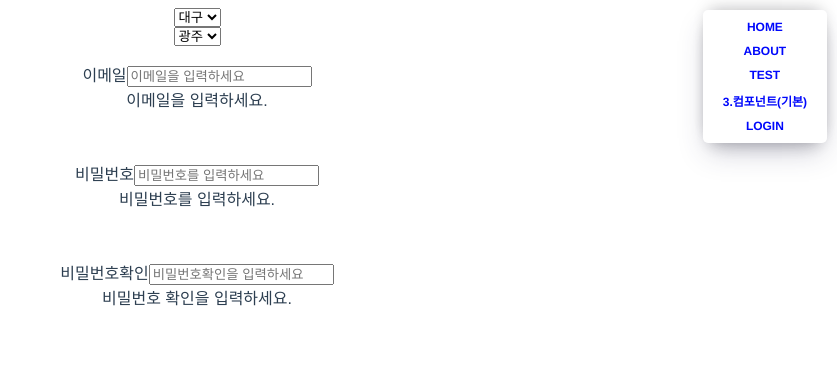
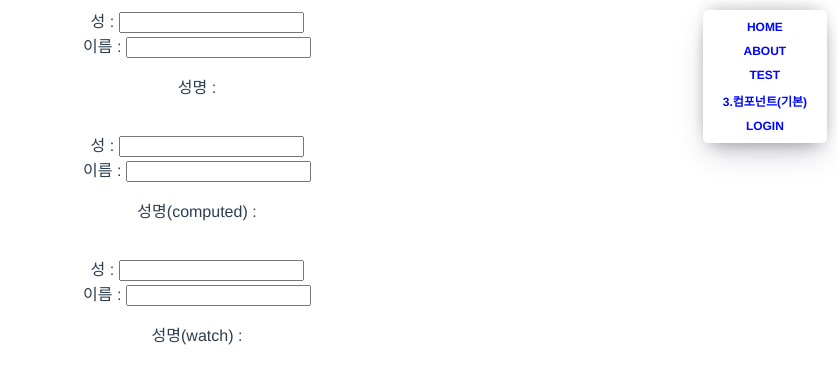
Before and after one commit to Darae0415/Vue_Project, a Vue app: page /test in a window 1280 px wide. Shown: the top 384 px of the page, without its empty margins (443-1280 px from the left). Built offline with nearby package versions, Linux system fonts and the light colour scheme.

Commit message:
8/1최종본

```diff
--- a/src/views/TestView.vue
+++ b/src/views/TestView.vue
@@ -1,122 +1,57 @@
 <template>
 <div>
-  <select name="" id="">
-    <option value="서울">서울</option>
-    <option value="부산">부산</option>
-    <option value="대구" selected>대구</option>
-    <option value="수원">수원</option>
-    <option value="광주">광주</option>
-  </select>
+  <label> 성 : <input type="text" v-model="familyName1" @input="makeFullName"></label><br/>
+  <label> 이름 : <input type="text" v-model="Name1" @input="makeFullName"></label><br/>
+  <p>성명 : {{fullName1}}</p><br/>
 </div>
 <div>
-  <select v-model="city" @change="changeCity">
-    <option value="서울">서울</option>
-    <option value="부산">부산</option>
-    <option value="대구">대구</option>
-    <option value="수원">수원</option>
-    <option value="광주">광주</option>
-  </select>
-  <p>{{message}}</p>
+  <label> 성 : <input type="text" v-model="familyName2"></label><br/>
+  <label> 이름 : <input type="text" v-model="Name2"></label><br/>
+  <p>성명(computed) : {{makeFullName2}}</p><br/>
 </div>
 <div>
-    <p><label >이메일<input type="text" placeholder="이메일을 입력하세요"
-    v-model="emailValue"
-    @input="changeEmail"></label><br/><span>{{msgEmail}}</span></p><br/>
-    <!-- 8자이상 숫자문자조합 @#제외 비번과 비번확인 일치 -->
-    <p><label >비밀번호<input type="text"
-    v-model="pwd1"
-    @input="changePwd"  placeholder="비밀번호를 입력하세요"></label><br/>
-    <span>{{msgPwd1}}</span></p><br/>
-    <p><label >비밀번호확인<input type="text"
-    v-model='pwd2'
-    @input="changePwd2" placeholder="비밀번호확인을 입력하세요"></label><br/>
-    <span>{{msgPwd2}}</span></p><br/>
-  </div>
+  <label> 성 : <input type="text" v-model="familyName3"></label><br/>
+  <label> 이름 : <input type="text" v-model="Name3"></label><br/>
+  <p>성명(watch) : {{makeFullName3}}</p><br/>
+</div>
 </template>
 
 <script>
 export default {
   name: 'TestView',
   components: {
-
   },
   data() {
     return {
-      city:'광주',
-      message:'',
-      emailValue:'',
-      msgEmail:'이메일을 입력하세요.',
-      pwd1:'',
-      pwd2:'',
-      msgPwd1:'비밀번호를 입력하세요.',
-      msgPwd2:'비밀번호 확인을 입력하세요.',
+      fullName1:'',
+      familyName1:'',
+      Name1:'',
+
+      familyName2:'',
+      Name2:'',
+
+      familyName3:'',
+      Name3:'',
+
     };
   },
-  methods: {
-    checkPwd(pwd){
-        let msg = '';
-        // 문자열길이
-        const len = pwd.length;
-        // 문자포함
-        const hasWord = /[a-zA-Z]/.test(pwd);
-        // 숫자포함
-        const hasNum = /[\d]/.test(pwd);
-        // 금지어포함여부
-        const hasForbid = /[@#]/.test(pwd);
-        if(len < 8) {
-            msg='비밀번호는 8자리 이상이어야 합니다.';
-        } else if(!hasWord) {
-            msg='비밀번호에는 문자가 포함되어야 합니다.';
-        } else if(!hasNum) {
-            msg='비밀번호에는 숫자가 포함되어야 합니다.';
-        } else if(hasForbid) {
-            msg='@, # 금지단어입니다.';
-        } else{
-            msg='';
-        }
-        return msg;
+  watch:{
+    familyName3(){
+      this.makeFullName3 = this.familyName3+ ' '+this.Name3;
     },
-    changePwd(){
-        let msg = this.checkPwd(this.pwd1);
-        if(msg === ''){
-            msg='비밀번호가 유효합니다.';
-        }
-        this.msgPwd1 = msg;
-    },
-    changePwd2(){
-        let msg = this.checkPwd(this.pwd2);
-        if(msg == ''){
-            if(this.pwd1 === this.pwd2){
-                msg='비밀번호확인이 일치합니다.';
-            } else{
-                msg='비밀번호확인이 일치하지 않습니다.'
-            }
-        }
-        this.msgPwd2 = msg;
-    },
-    changeCity(){
-      switch(this.city){
-        case '서울': this.message='안녕하세요 반갑습니다.'; break;
-        case '부산': this.message='안녕하십니꺼 반갑스니더.'; break;
-        case '대구': this.message='안녕하셔유 반가워유.'; break;
-        case '수원': this.message='안녕하시오 반갑소잉.'; break;
-        case '광주': this.message='안녕하세요 반갑습니다.'; break;
-        default : this.message='안녕하세요 반갑습니다.'; break;
-      }
-    },
-    changeEmail(){
-        // this.emailValue이 이메일 형식에 맞는지 체크
-        const emailExp =  /^[^\s@]+@[^\s@]+\.[^\s@]+$/; //문자열 + @ + 문자열 + . + 문자열
-        if(this.emailValue.length == 0){
-            this.msgEmail='이메일을 입력하세요';
-        } else if (emailExp.test(this.emailValue) == true ) {
-            this.msgEmail = '정상적인 이메일 주소입니다.';
-        } else {
-            this.msgEmail = '이메일 주소가 올바르지 않습니다.';
-        }
+    Name3(){
+      this.makeFullName3 = this.familyName3+ ' '+this.Name3;
     },
   },
+  methods: {
+    makeFullName(){
+      this.fullName1 = this.familyName1+ '  ' + this.Name1;
+    }
+  },
   computed: {
+    makeFullName2(){
+      return this.familyName2+ '  ' + this.Name2;
+    }
   },
 };
 </script>
```
Also changed, not shown: src/test/test2.vue (added, +24 -0 lines).
